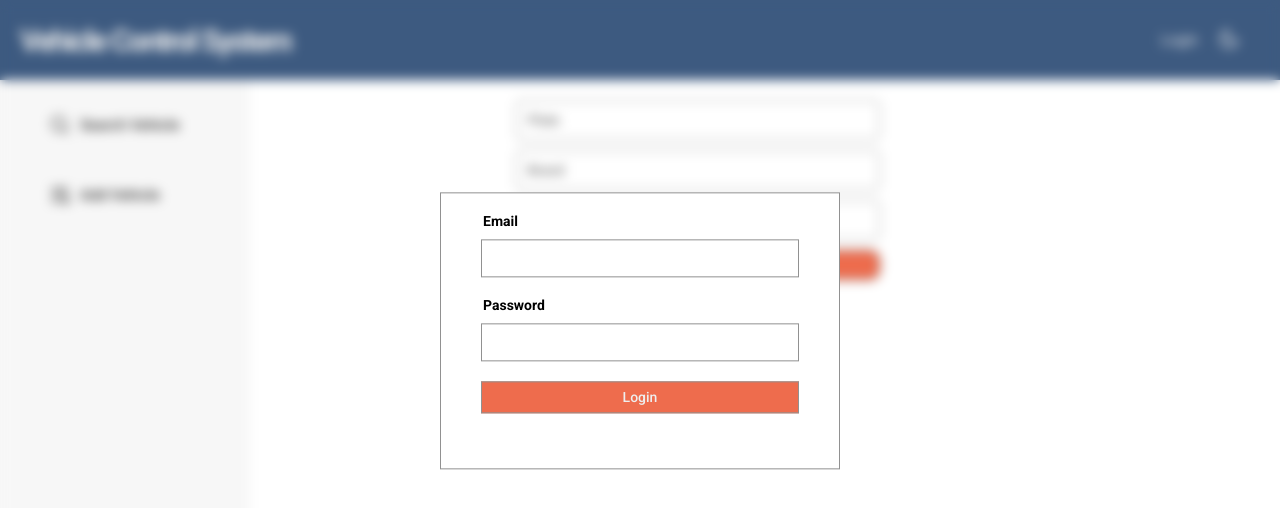
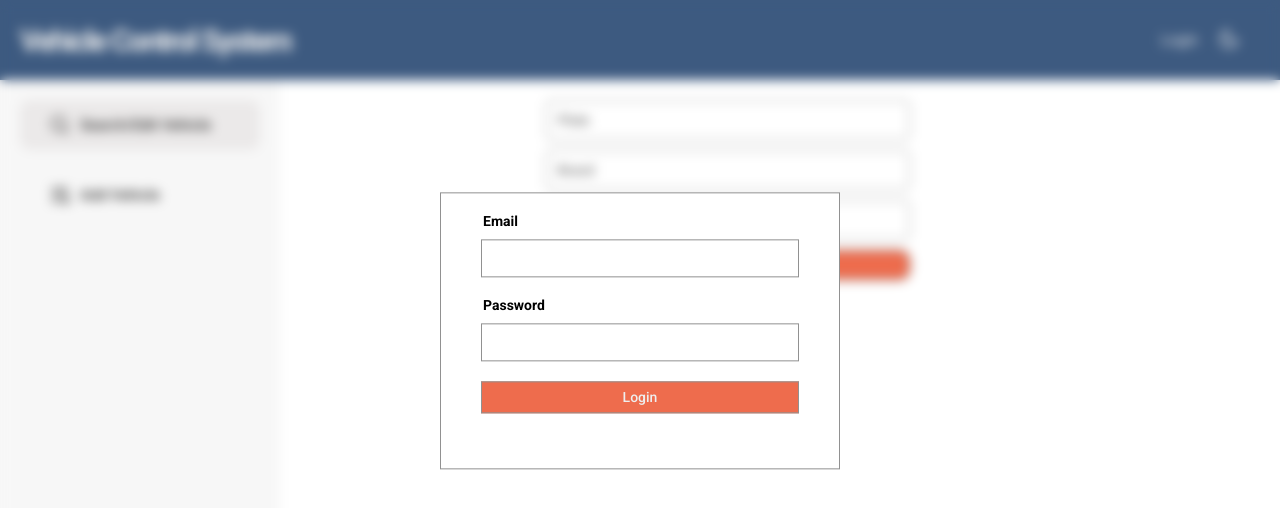
Before and after one commit to gunesozdogan/mobiliz-project, a React (Create React App) app: page / in a window 1280 px wide. Shown: the top 508 px of the page. Built offline with nearby package versions, Linux system fonts and the light colour scheme.

Commit message:
Fix text colors

```diff
--- a/src/App.js
+++ b/src/App.js
@@ -9,7 +9,6 @@ import EditForm from "./components/EditForm/EditForm";
 import AddForm from "./components/AddForm/AddForm";
 import LoginForm from "./components/LoginForm/LoginForm";
 import { hideLocation } from "./actions";
-import { Dispatch } from "react";
 
 function App() {
     const isSearchSectionShown = useSelector(state => state.isShown.search);
--- a/src/components/Sidebar/Sidebar.css
+++ b/src/components/Sidebar/Sidebar.css
@@ -1,6 +1,6 @@
 .navbar {
     width: 15vw;
-    min-width: 25rem;
+    min-width: 28rem;
     background-color: var(--nav-bkg-color);
     display: flex;
     flex-direction: column;
@@ -45,3 +45,7 @@
 [data-theme="dark"] .nav-add-icon {
     fill: #fff;
 }
+
+.selected {
+    background-color: var(--nav-hover-color);
+}
--- a/src/components/Sidebar/Sidebar.js
+++ b/src/components/Sidebar/Sidebar.js
@@ -1,6 +1,6 @@
 import React from "react";
 import "./Sidebar.css";
-import { useDispatch } from "react-redux";
+import { useDispatch, useSelector } from "react-redux";
 import {
     showAddSection,
     showSearchSection,
@@ -16,6 +16,7 @@ import {
 
 export default function Sidebar(props) {
     const dispatch = useDispatch();
+    const isSearchShown = useSelector(state => state.isShown.search);
 
     // Displays add vehicle section and resets searched and edited vehicles in store
     const displayAddVehicleSection = () => {
@@ -40,7 +41,11 @@ export default function Sidebar(props) {
             <div className="nav-search nav-section">
                 <button
                     onClick={displaySearchVehicleSection}
-                    className="nav-search-btn nav-btn"
+                    className={
+                        isSearchShown
+                            ? "nav-search-btn nav-btn selected"
+                            : "nav-search-btn nav-btn"
+                    }
                 >
                     <svg
                         className="nav-search-icon"
@@ -52,13 +57,17 @@ export default function Sidebar(props) {
                             <path d="M29.71,28.29l-6.5-6.5-.07,0a12,12,0,1,0-1.39,1.39s0,.05,0,.07l6.5,6.5a1,1,0,0,0,1.42,0A1,1,0,0,0,29.71,28.29ZM14,24A10,10,0,1,1,24,14,10,10,0,0,1,14,24Z" />
                         </g>
                     </svg>
-                    Search Vehicle
+                    Search/Edit Vehicle
                 </button>
             </div>
             <div className="nav-add nav-section">
                 <button
                     onClick={displayAddVehicleSection}
-                    className="nav-add-btn nav-btn"
+                    className={
+                        isSearchShown
+                            ? "nav-add-btn nav-btn"
+                            : "nav-add-btn nav-btn selected"
+                    }
                 >
                     <svg
                         className="nav-add-icon"
--- a/src/components/VehiclesAdd/VehiclesAdd.css
+++ b/src/components/VehiclesAdd/VehiclesAdd.css
@@ -28,8 +28,9 @@
     gap: 1rem;
 }
 
-.vehicle-item-text {
-    max-width: 20rem;
+.vehicle-item-text-add {
+    width: 100%;
+    color: var(--text-color);
 }
 
 .vehicle-item-delete {
--- a/src/components/VehiclesAdd/VehiclesAdd.js
+++ b/src/components/VehiclesAdd/VehiclesAdd.js
@@ -18,7 +18,7 @@ export default function VehiclesAdd() {
                               className="vehicle-list-item"
                           >
                               <div className="left-container">
-                                  <span className="vehicle-item-text">
+                                  <span className="vehicle-item-text-add">
                                       {vehicle.modelYear} - {vehicle.model}-{" "}
                                       {vehicle.brand} - {vehicle.plate}
                                       {vehicle.notes
--- a/src/components/VehiclesSearch/VehiclesSearch.css
+++ b/src/components/VehiclesSearch/VehiclesSearch.css
@@ -26,8 +26,8 @@
     gap: 1rem;
 }
 
-.vehicle-item-text {
-    max-width: 20rem;
+.vehicle-item-text-search {
+    width: 100%;
     color: var(--text-color);
 }
 
--- a/src/components/VehiclesSearch/VehiclesSearch.js
+++ b/src/components/VehiclesSearch/VehiclesSearch.js
@@ -17,7 +17,7 @@ export default function VehiclesSearch() {
     // Displays edit page and uses edited vehicle properties as default values
     const handleClick = useCallback(
         e => {
-            const parent = e.target.parentNode;
+            const parent = e.target.parentNode.parentNode;
             dispatch(toggleEditForm());
             dispatch(
                 updateEditedVehicle(
@@ -34,10 +34,18 @@ export default function VehiclesSearch() {
     );
 
     const handleLocationClick = async e => {
-        const id = e.target.parentNode.getAttribute("data-key");
+        try {
+            const id = e.target.parentNode.parentNode.getAttribute("data-key");
+            console.log(id);
             const location = await myAPIModule.getLocation(id);
             dispatch(showLocation(location));
-        return location;
+
+            return location
+                ? location
+                : "Something went wrong please try again later!";
+        } catch (err) {
+            console.log(err);
+        }
     };
     return (
         <div>
@@ -65,7 +73,7 @@ export default function VehiclesSearch() {
                                           }}
                                           className="vehicle-item-delete"
                                       ></button>
-                                      <span className="vehicle-item-text">
+                                      <span className="vehicle-item-text-search">
                                           {vehicle.modelYear} - {vehicle.model}-{" "}
                                           {vehicle.brand} - {vehicle.plate}
                                           {vehicle.notes
@@ -73,6 +81,7 @@ export default function VehiclesSearch() {
                                               : ""}
                                       </span>
                                   </div>
+                                  <div className="right-container">
                                       <button
                                           onClick={handleLocationClick}
                                           className="vehicle-item-location"
@@ -85,6 +94,7 @@ export default function VehiclesSearch() {
                                       >
                                           Edit
                                       </button>
+                                  </div>
                               </li>
                           ))
                         : ""}
--- a/src/modules/API.js
+++ b/src/modules/API.js
@@ -132,9 +132,14 @@ const myAPI = (function () {
             );
             // gets vehicle coordinates according to vehicle id
             const coordData = await coordResponse.json();
+
             const curLocation = coordData.filter(
                 item => item.vehicleId === Number(id)
             );
+
+            if (curLocation.length === 0)
+                return "Something went wrong, please try again later!";
+
             const { latitude, longitude } = curLocation[0];
 
             // google maps geocode api for returning vehicle location with vehicle coordinates
```
Lines whose indentation alone changed are shown as unchanged.
